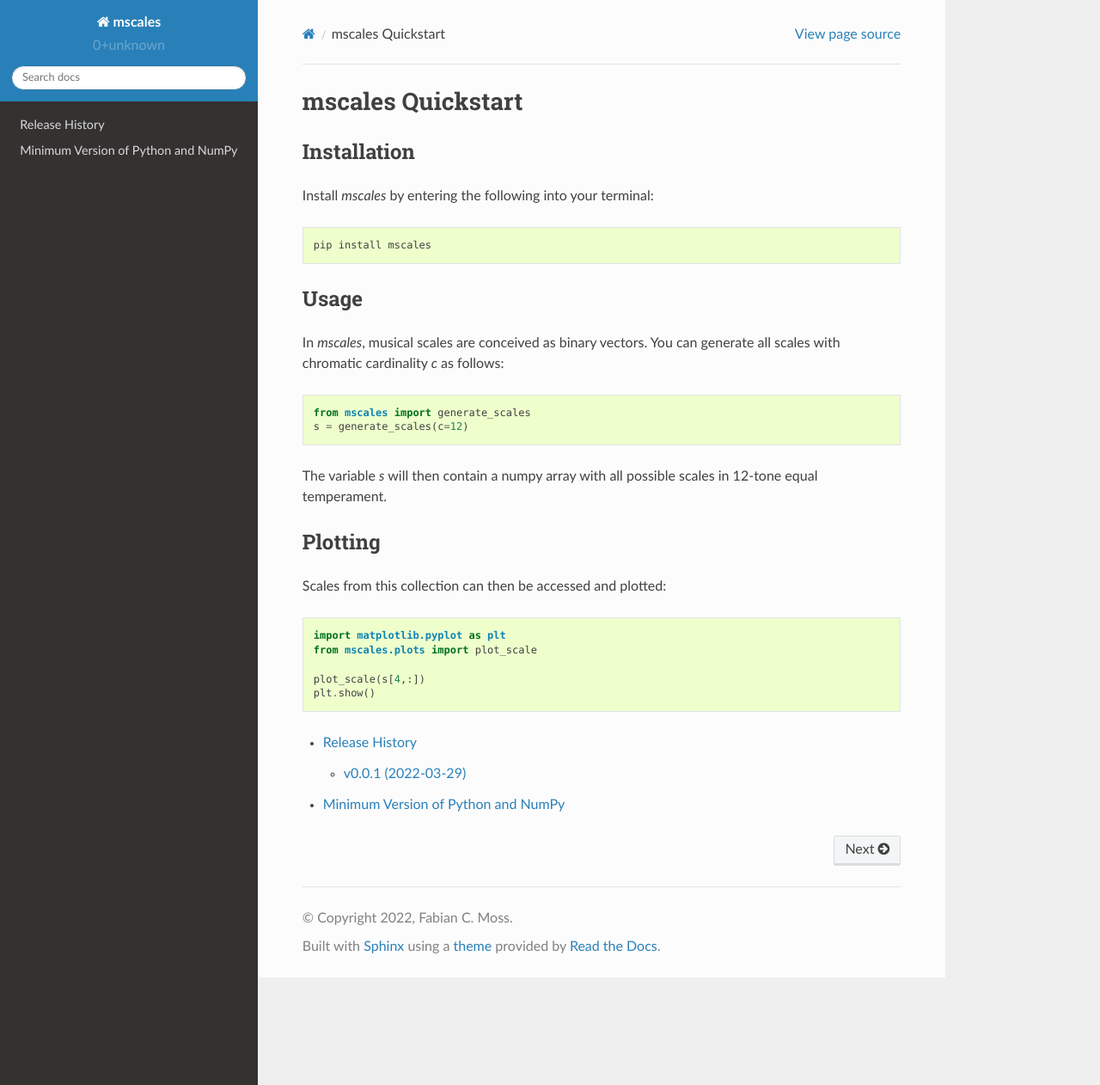
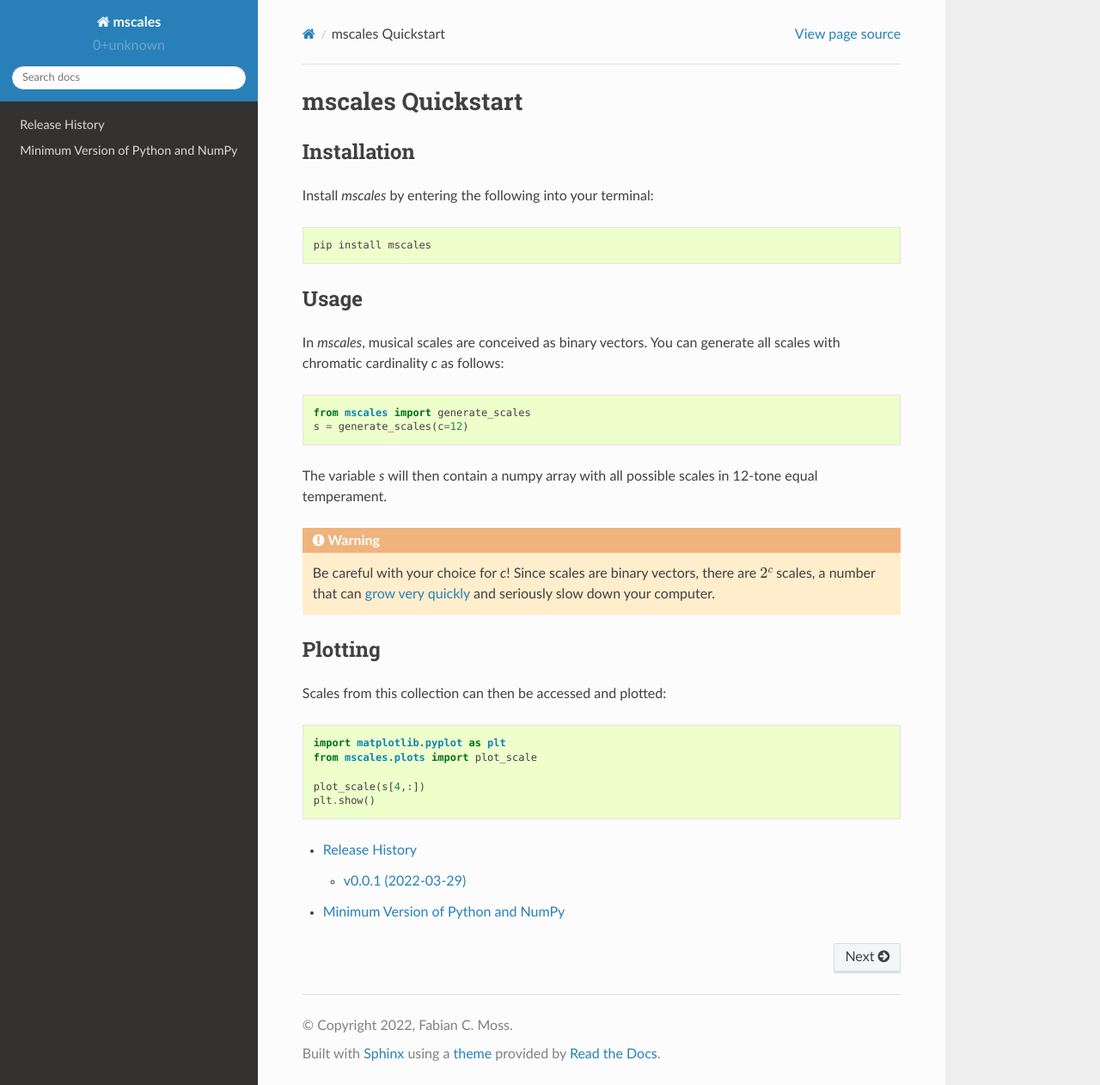
Before and after one commit to fabianmoss/mscales, a Sphinx documentation site: the page built from docs/source/index.rst, in a window 1280 px wide and 1262 px high. Shown: the whole window at 86% size. Built offline with Sphinx 7.4.7 and the Read the Docs theme 2.0.0, drawn with Linux system fonts in a browser that asks for light colours.

Commit message:
update quickstart

```diff
--- a/docs/source/index.rst
+++ b/docs/source/index.rst
@@ -27,6 +27,12 @@ You can generate all scales with chromatic cardinality `c` as follows:
 The variable `s` will then contain a numpy array with all possible scales
 in 12-tone equal temperament.
 
+.. warning::
+   Be careful with your choice for `c`!
+   Since scales are binary vectors, there are :math:`2^c` scales,
+   a number that can `grow very quickly <https://en.wikipedia.org/wiki/Power_of_two>`_
+   and seriously slow down your computer.
+
 Plotting
 --------
 
```
